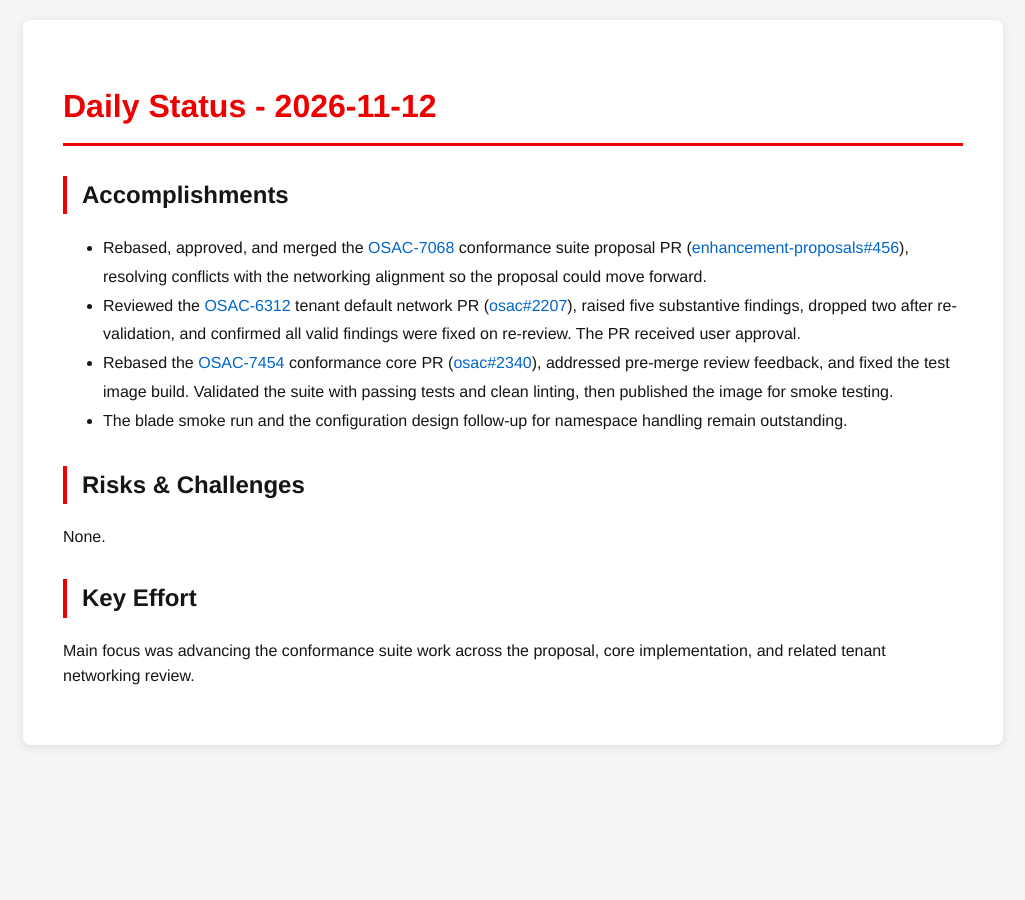
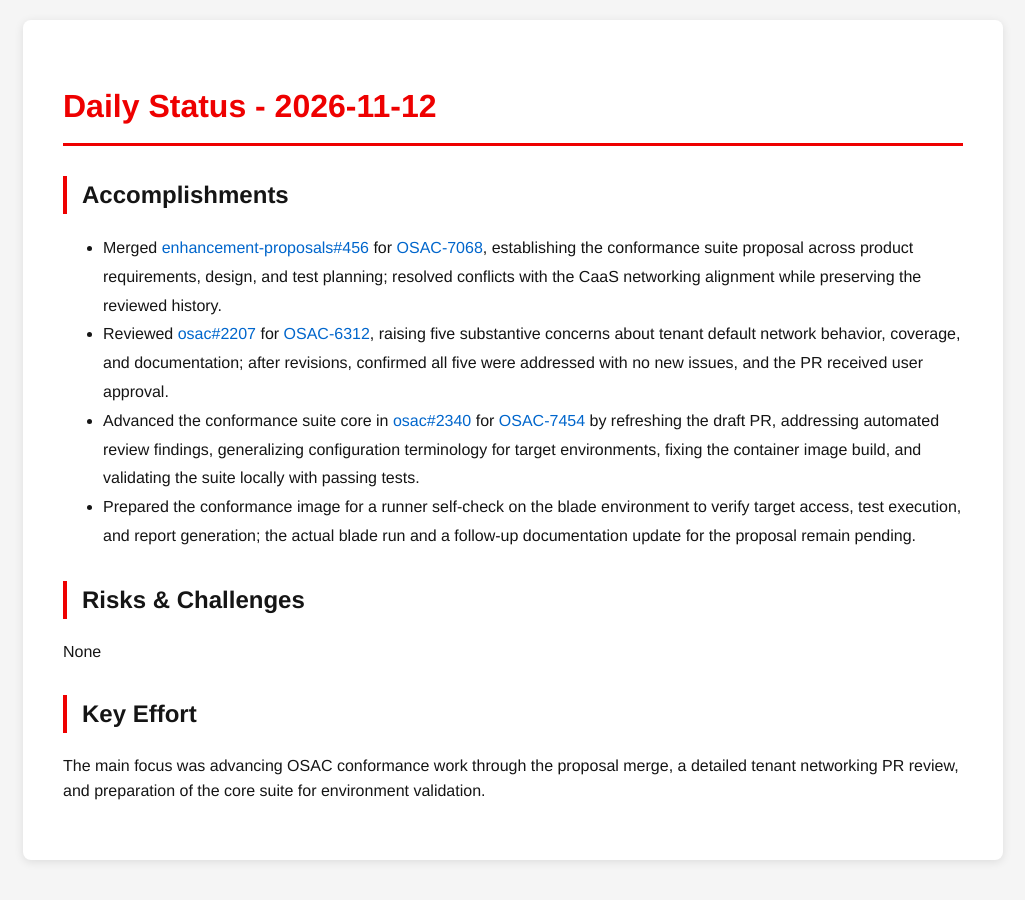
Before and after one commit to tzvatot/daily-status, a Jekyll site: the page built from 2026-11-12.md, in a window 1280 px wide. Shown: the whole page, without its empty margins (127-1152 px from the left). Built offline with Jekyll 4.4.1, drawn with Linux system fonts in a browser that asks for light colours.

Commit message:
Daily status update - 2026-11-12

```diff
--- a/2026-11-12.md
+++ b/2026-11-12.md
@@ -7,13 +7,13 @@
 # Daily Status - 2026-11-12
 
 ## Accomplishments
-- Rebased, approved, and merged the [OSAC-7068](https://redhat.atlassian.net/browse/OSAC-7068) conformance suite proposal PR ([enhancement-proposals#456](https://github.com/osac-project/enhancement-proposals/pull/456)), resolving conflicts with the networking alignment so the proposal could move forward.
-- Reviewed the [OSAC-6312](https://redhat.atlassian.net/browse/OSAC-6312) tenant default network PR ([osac#2207](https://github.com/osac-project/osac/pull/2207)), raised five substantive findings, dropped two after re-validation, and confirmed all valid findings were fixed on re-review. The PR received user approval.
-- Rebased the [OSAC-7454](https://redhat.atlassian.net/browse/OSAC-7454) conformance core PR ([osac#2340](https://github.com/osac-project/osac/pull/2340)), addressed pre-merge review feedback, and fixed the test image build. Validated the suite with passing tests and clean linting, then published the image for smoke testing.
-- The blade smoke run and the configuration design follow-up for namespace handling remain outstanding.
+- Merged [enhancement-proposals#456](https://github.com/osac-project/enhancement-proposals/pull/456) for [OSAC-7068](https://redhat.atlassian.net/browse/OSAC-7068), establishing the conformance suite proposal across product requirements, design, and test planning; resolved conflicts with the CaaS networking alignment while preserving the reviewed history.
+- Reviewed [osac#2207](https://github.com/osac-project/osac/pull/2207) for [OSAC-6312](https://redhat.atlassian.net/browse/OSAC-6312), raising five substantive concerns about tenant default network behavior, coverage, and documentation; after revisions, confirmed all five were addressed with no new issues, and the PR received user approval.
+- Advanced the conformance suite core in [osac#2340](https://github.com/osac-project/osac/pull/2340) for [OSAC-7454](https://redhat.atlassian.net/browse/OSAC-7454) by refreshing the draft PR, addressing automated review findings, generalizing configuration terminology for target environments, fixing the container image build, and validating the suite locally with passing tests.
+- Prepared the conformance image for a runner self-check on the blade environment to verify target access, test execution, and report generation; the actual blade run and a follow-up documentation update for the proposal remain pending.
 
 ## Risks & Challenges
-None.
+None
 
 ## Key Effort
-Main focus was advancing the conformance suite work across the proposal, core implementation, and related tenant networking review.
+The main focus was advancing OSAC conformance work through the proposal merge, a detailed tenant networking PR review, and preparation of the core suite for environment validation.
```
